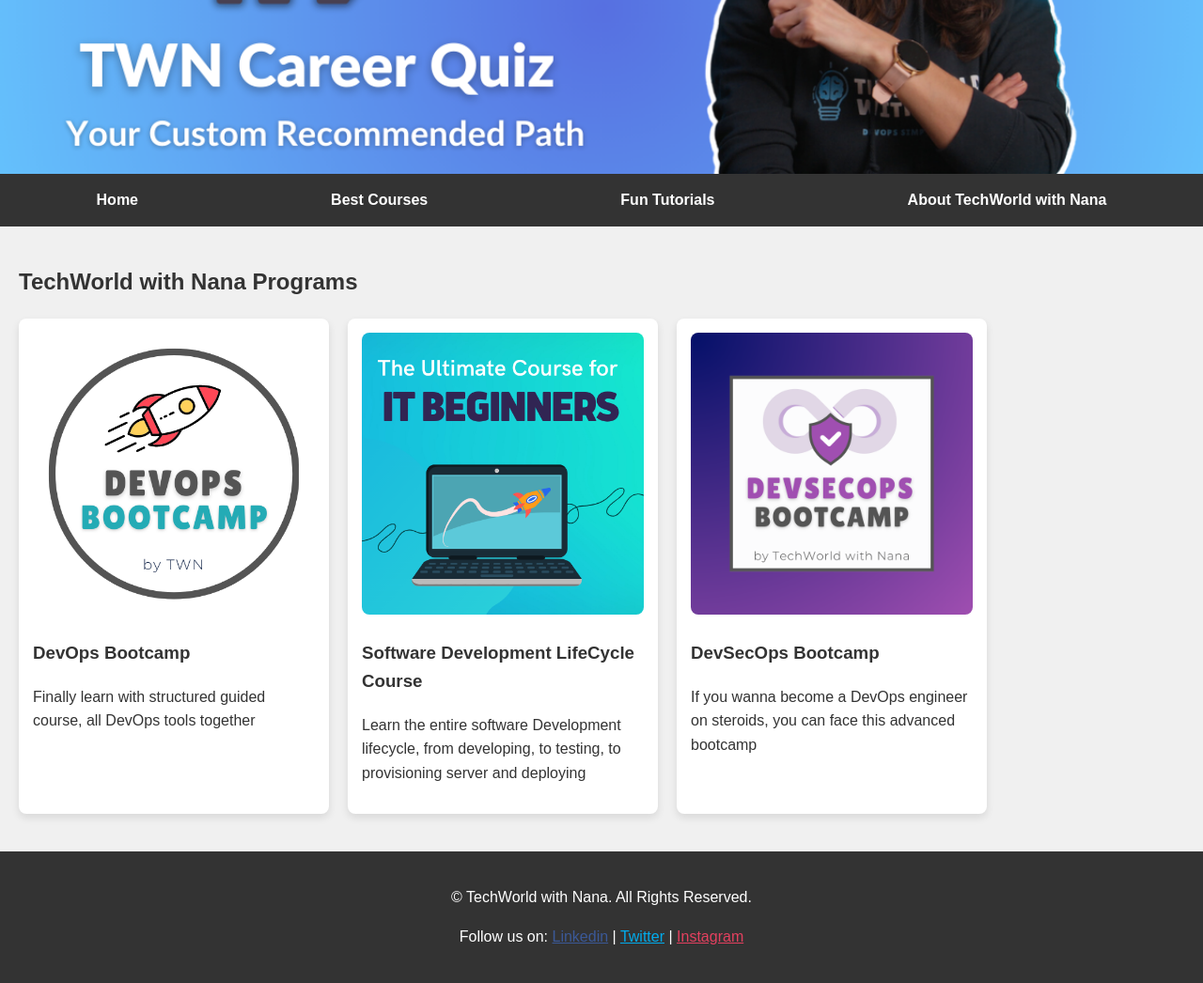
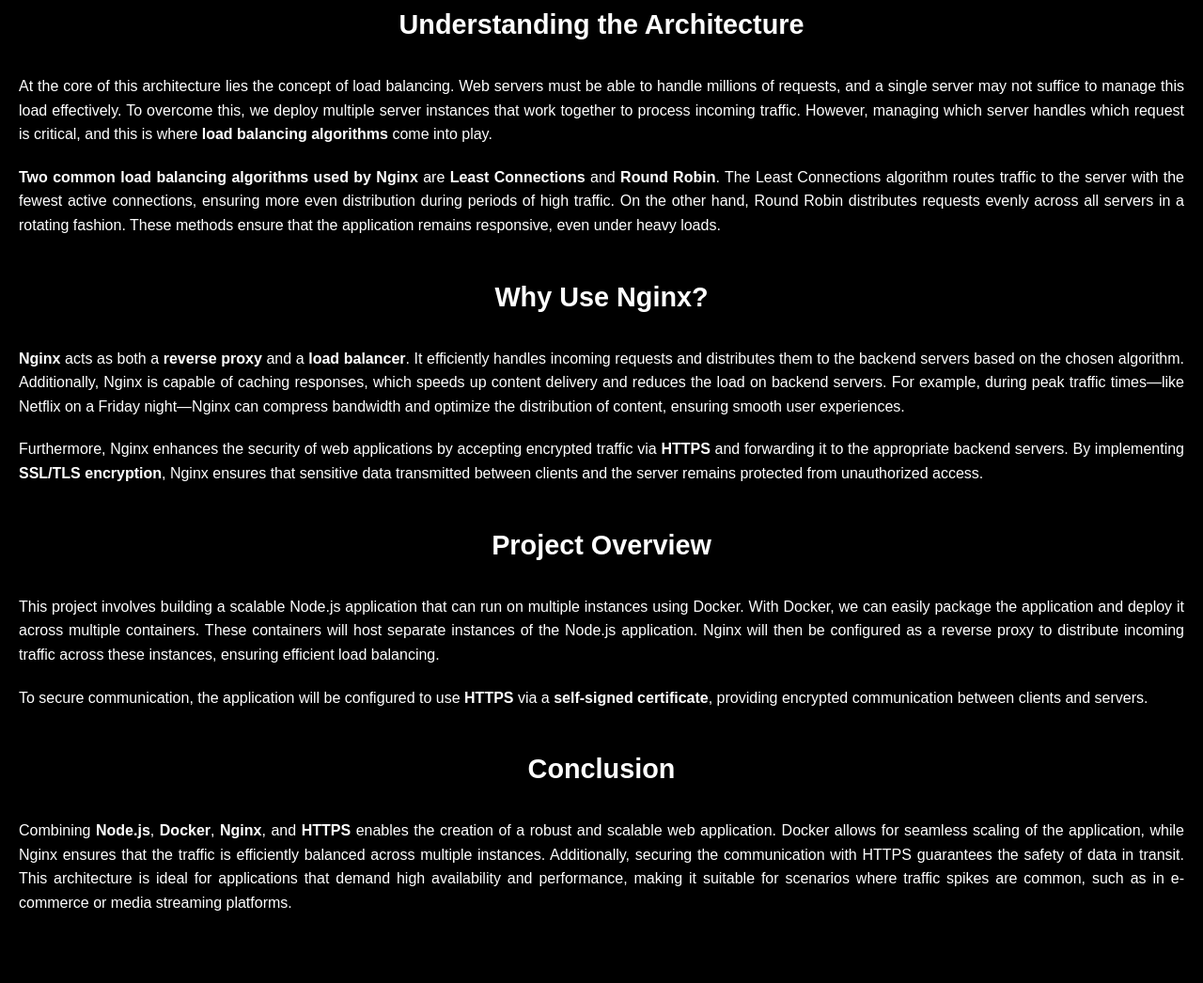
Before and after one commit to Paulsourav97/Project_Node_Docker_Nginx, a website: page index.html in a window 1280 px wide. Shown: the part 165-1211 px from the top of the page at 94% size. Drawn offline with Linux system fonts and the light colour scheme.

Commit message:
Final Commit

```diff
--- a/index.html
+++ b/index.html
@@ -1,114 +1,100 @@
 <!DOCTYPE html>
 <html lang="en">
-
 <head>
     <meta charset="UTF-8">
     <meta name="viewport" content="width=device-width, initial-scale=1.0">
-    <title>Beautiful Landing Page</title>
+    <meta http-equiv="X-UA-Compatible" content="ie=edge">
+    <title>Building a Scalable Web Application with Docker, Node.js, Nginx, and HTTPS</title>
     <style>
+        /* Basic Reset */
+        * {
+            margin: 0;
+            padding: 0;
+            box-sizing: border-box;
+        }
+
+        /* Set background color and font color */
         body {
+            background-color: black;
+            color: white;
             font-family: Arial, sans-serif;
             line-height: 1.6;
-            margin: 0;
-            padding: 0;
-            background-color: #f0f0f0;
-            color: #333;
-        }
-        header {
-            background: url('images/career-quiz.png') no-repeat center center/cover;
-            color: #fff;
-            padding: 100px 0;
-            height: 150px;
-            text-align: center;
-        }
-        header h1 {
-            font-size: 3em;
-            margin: 0;
-        }
-        header p {
-            font-size: 1.2em;
-        }
-        nav {
-            background: #333;
-            color: #fff;
-            display: flex;
-            justify-content: space-around;
-            padding: 15px 0;
-        }
-        nav a {
-            color: #fff;
-            text-decoration: none;
-            font-weight: bold;
-        }
-        .container {
             padding: 20px;
         }
-        .grid {
-            display: flex;
-            gap: 20px;
-            flex-wrap: wrap;
+
+        h1, h2 {
+            text-align: center;
+            margin-bottom: 20px;
         }
-        .card {
-            background: #fff;
-            border-radius: 8px;
-            box-shadow: 0 4px 8px rgba(0, 0, 0, 0.1);
-            flex: 1;
-            min-width: 280px;
-            max-width: 300px;
-            padding: 15px;
+
+        h1 {
+            font-size: 2.5rem;
+            text-transform: uppercase;
         }
-        .card img {
-            border-radius: 8px;
-            width: 100%;
-            height: auto;
+
+        h2 {
+            font-size: 1.8rem;
+            margin-top: 20px;
+            margin-bottom: 30px;
         }
-        footer {
-            background: #333;
-            color: #fff;
-            text-align: center;
-            padding: 20px 0;
-            margin-top: 20px;
+
+        p {
+            font-size: 1rem;
+            margin-bottom: 20px;
+            text-align: justify;
+        }
+
+        /* Add spacing between sections */
+        .section {
+            margin-bottom: 40px;
+        }
+
+        /* Style for important notes */
+        .important {
+            background-color: #444;
+            padding: 10px;
+            border-radius: 5px;
+            font-weight: bold;
+            margin-bottom: 20px;
+        }
+
+        /* Style for lists */
+        ul {
+            list-style-type: disc;
+            margin-left: 20px;
+        }
+
+        ul li {
+            margin-bottom: 10px;
         }
     </style>
 </head>
+<body>
 
-<body>
-    <header>
-    </header>
-    <nav>
-        <a href="#home">Home</a>
-        <a href="#about">Best Courses</a>
-        <a href="#services">Fun Tutorials</a>
-        <a href="#contact">About TechWorld with Nana</a>
-    </nav>
-    <div class="container">
-        <h2>TechWorld with Nana Programs</h2>
-        <div class="grid">
-            <div class="card">
-                <img src="images/devops.png?crop=entropy&fit=crop&w=400&h=200" alt="Service 1">
-                <h3>DevOps Bootcamp</h3>
-                <p>Finally learn with structured guided course, all DevOps tools together</p>
-            </div>
-            <div class="card">
-                <img src="images/it-beginners.png?crop=entropy&fit=crop&w=400&h=200" alt="Service 2">
-                <h3>Software Development LifeCycle Course</h3>
-                <p>Learn the entire software Development lifecycle, from developing, to testing, to provisioning server and deploying</p>
-            </div>
-            <div class="card">
-                <img src="images/devsecops.png?crop=entropy&fit=crop&w=400&h=200" alt="Service 3">
-                <h3>DevSecOps Bootcamp</h3>
-                <p>If you wanna become a DevOps engineer on steroids, you can face this advanced bootcamp</p>
-            </div>
-        </div>
+    <h1>Building a Scalable Web Application with Docker, Node.js, Nginx, and HTTPS</h1>
+
+    <div class="section">
+        <h2>Understanding the Architecture</h2>
+        <p>At the core of this architecture lies the concept of load balancing. Web servers must be able to handle millions of requests, and a single server may not suffice to manage this load effectively. To overcome this, we deploy multiple server instances that work together to process incoming traffic. However, managing which server handles which request is critical, and this is where <strong>load balancing algorithms</strong> come into play.</p>
+        <p><strong>Two common load balancing algorithms used by Nginx</strong> are <strong>Least Connections</strong> and <strong>Round Robin</strong>. The Least Connections algorithm routes traffic to the server with the fewest active connections, ensuring more even distribution during periods of high traffic. On the other hand, Round Robin distributes requests evenly across all servers in a rotating fashion. These methods ensure that the application remains responsive, even under heavy loads.</p>
     </div>
-    <footer>
-        <p>&copy; TechWorld with Nana. All Rights Reserved.</p>
-        <p>Follow us on:
-            <a href="#" style="color: #3b5998;">Linkedin</a> |
-            <a href="#" style="color: #00aced;">Twitter</a> |
-            <a href="#" style="color: #e4405f;">Instagram</a>
-        </p>
-    </footer>
+
+    <div class="section">
+        <h2>Why Use Nginx?</h2>
+        <p><strong>Nginx</strong> acts as both a <strong>reverse proxy</strong> and a <strong>load balancer</strong>. It efficiently handles incoming requests and distributes them to the backend servers based on the chosen algorithm. Additionally, Nginx is capable of caching responses, which speeds up content delivery and reduces the load on backend servers. For example, during peak traffic times—like Netflix on a Friday night—Nginx can compress bandwidth and optimize the distribution of content, ensuring smooth user experiences.</p>
+        <p>Furthermore, Nginx enhances the security of web applications by accepting encrypted traffic via <strong>HTTPS</strong> and forwarding it to the appropriate backend servers. By implementing <strong>SSL/TLS encryption</strong>, Nginx ensures that sensitive data transmitted between clients and the server remains protected from unauthorized access.</p>
+    </div>
+
+    <div class="section">
+        <h2>Project Overview</h2>
+        <p>This project involves building a scalable Node.js application that can run on multiple instances using Docker. With Docker, we can easily package the application and deploy it across multiple containers. These containers will host separate instances of the Node.js application. Nginx will then be configured as a reverse proxy to distribute incoming traffic across these instances, ensuring efficient load balancing.</p>
+        <p>To secure communication, the application will be configured to use <strong>HTTPS</strong> via a <strong>self-signed certificate</strong>, providing encrypted communication between clients and servers.</p>
+    </div>
+
+    <div class="section">
+        <h2>Conclusion</h2>
+        <p>Combining <strong>Node.js</strong>, <strong>Docker</strong>, <strong>Nginx</strong>, and <strong>HTTPS</strong> enables the creation of a robust and scalable web application. Docker allows for seamless scaling of the application, while Nginx ensures that the traffic is efficiently balanced across multiple instances. Additionally, securing the communication with HTTPS guarantees the safety of data in transit. This architecture is ideal for applications that demand high availability and performance, making it suitable for scenarios where traffic spikes are common, such as in e-commerce or media streaming platforms.</p>
+    </div>
+
 </body>
-
 </html>
```
Also changed, not shown: notes.txt (+108 -0 lines), images/career-quiz.png (deleted), images/devops.png (deleted), images/devsecops.png (deleted), images/it-beginners.png (deleted), whattodo.txt (deleted), 1 other file.
